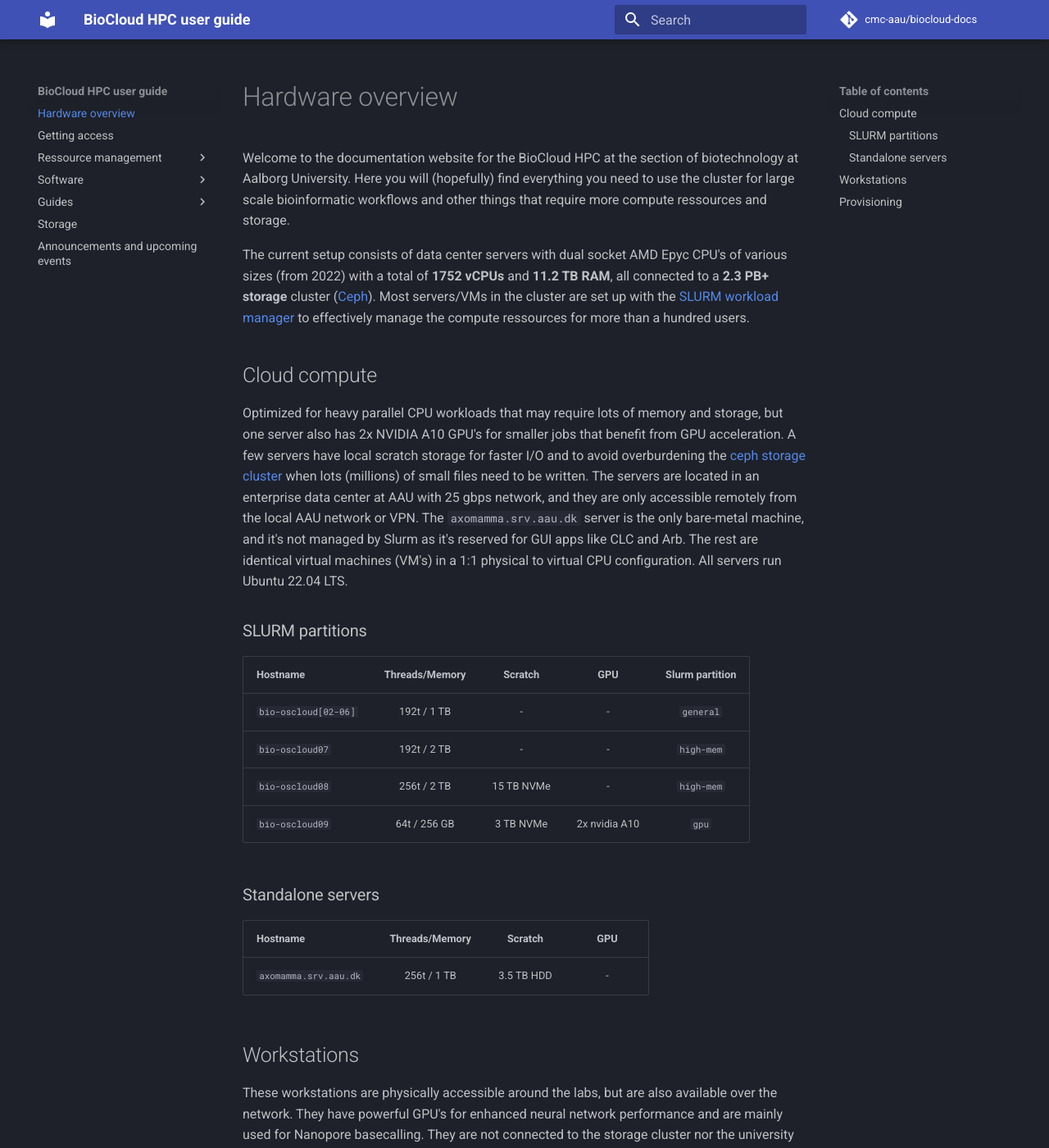
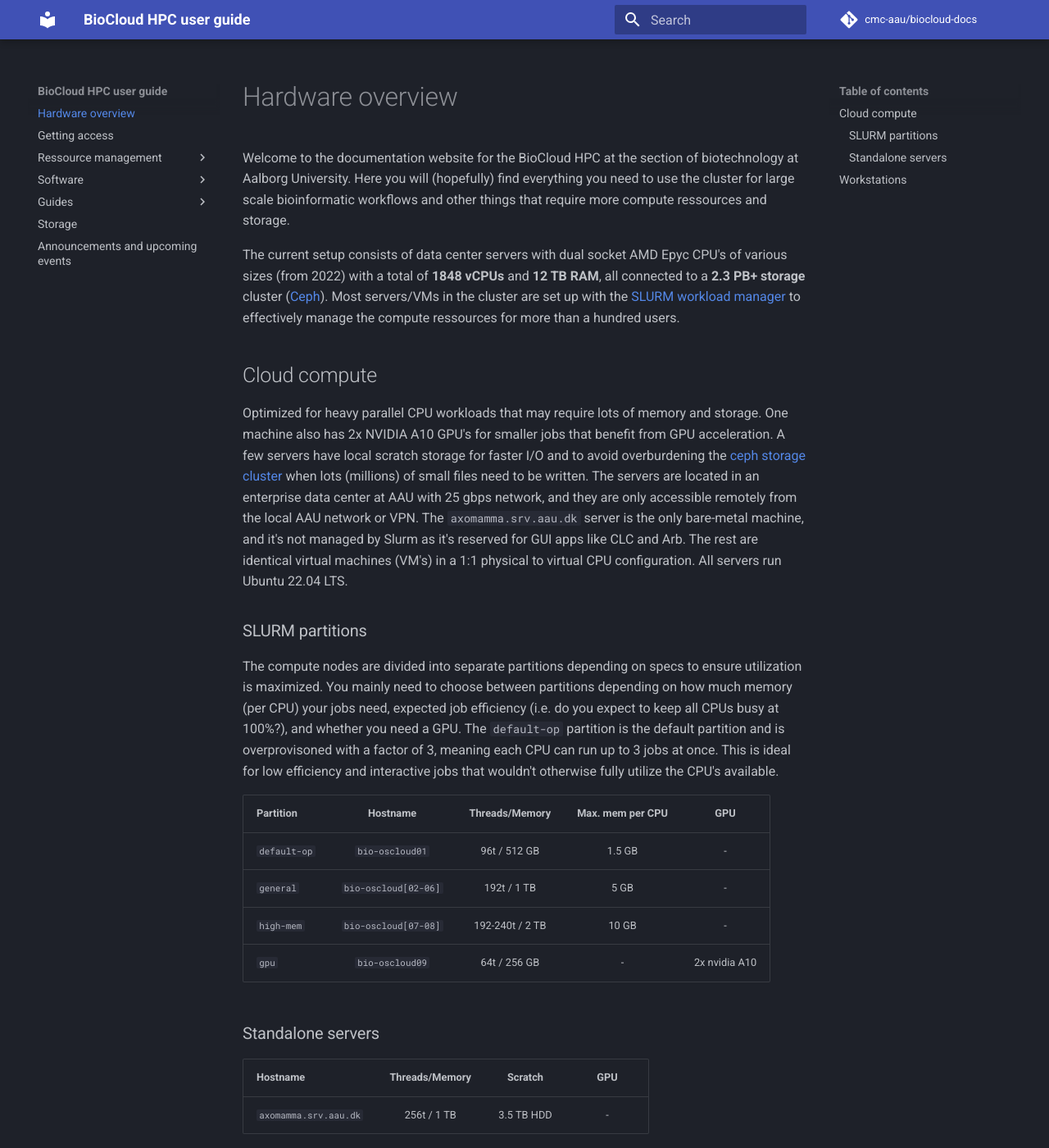
Before and after one commit to cmc-aau/hpc-docs, an MkDocs documentation site: the page built from docs/index.md, in a window 1280 px wide and 1400 px high. Shown: the whole window at 82% size. Built offline with MkDocs 1.6.1 and Material for MkDocs 9.7.7, drawn with Linux system fonts in a browser that asks for light colours; comment, search, counter and statistics services are not loaded; some of the changed text lies outside the part shown.

Commit message:
add overprovisioned partition + describe

```diff
--- a/docs/index.md
+++ b/docs/index.md
@@ -1,18 +1,20 @@
 # Hardware overview
 Welcome to the documentation website for the BioCloud HPC at the section of biotechnology at Aalborg University. Here you will (hopefully) find everything you need to use the cluster for large scale bioinformatic workflows and other things that require more compute ressources and storage.
 
-The current setup consists of data center servers with dual socket AMD Epyc CPU's of various sizes (from 2022) with a total of **1752 vCPUs** and **11.2 TB RAM**, all connected to a **2.3 PB+ storage** cluster ([Ceph](https://ceph.com/)). Most servers/VMs in the cluster are set up with the [SLURM workload manager](https://slurm.schedmd.com/archive/slurm-23.02.6/overview.html) to effectively manage the compute ressources for more than a hundred users.
+The current setup consists of data center servers with dual socket AMD Epyc CPU's of various sizes (from 2022) with a total of **1848 vCPUs** and **12 TB RAM**, all connected to a **2.3 PB+ storage** cluster ([Ceph](https://ceph.com/)). Most servers/VMs in the cluster are set up with the [SLURM workload manager](https://slurm.schedmd.com/archive/slurm-23.02.6/overview.html) to effectively manage the compute ressources for more than a hundred users.
 
 ## Cloud compute
-Optimized for heavy parallel CPU workloads that may require lots of memory and storage, but one server also has 2x NVIDIA A10 GPU's for smaller jobs that benefit from GPU acceleration. A few servers have local scratch storage for faster I/O and to avoid overburdening the [ceph storage cluster](storage.md) when lots (millions) of small files need to be written. The servers are located in an enterprise data center at AAU with 25 gbps network, and they are only accessible remotely from the local AAU network or VPN. The `axomamma.srv.aau.dk` server is the only bare-metal machine, and it's not managed by Slurm as it's reserved for GUI apps like CLC and Arb. The rest are identical virtual machines (VM's) in a 1:1 physical to virtual CPU configuration. All servers run Ubuntu 22.04 LTS.
+Optimized for heavy parallel CPU workloads that may require lots of memory and storage. One machine also has 2x NVIDIA A10 GPU's for smaller jobs that benefit from GPU acceleration. A few servers have local scratch storage for faster I/O and to avoid overburdening the [ceph storage cluster](storage.md) when lots (millions) of small files need to be written. The servers are located in an enterprise data center at AAU with 25 gbps network, and they are only accessible remotely from the local AAU network or VPN. The `axomamma.srv.aau.dk` server is the only bare-metal machine, and it's not managed by Slurm as it's reserved for GUI apps like CLC and Arb. The rest are identical virtual machines (VM's) in a 1:1 physical to virtual CPU configuration. All servers run Ubuntu 22.04 LTS.
 
 ### SLURM partitions
-| Hostname | Threads/Memory | Scratch | GPU | Slurm partition |
+The compute nodes are divided into separate partitions depending on specs to ensure utilization is maximized. You mainly need to choose between partitions depending on how much memory (per CPU) your jobs need, expected job efficiency (i.e. do you expect to keep all CPUs busy at 100%?), and whether you need a GPU. The `default-op` partition is the default partition and is overprovisoned with a factor of 3, meaning each CPU can run up to 3 jobs at once. This is ideal for low efficiency and interactive jobs that wouldn't otherwise fully utilize the CPU's available.
+
+| Partition | Hostname | Threads/Memory | Max. mem per CPU | GPU |
 | :--- | :---: | :---: | :---: | :---: |
-| `bio-oscloud[02-06]` |  192t / 1 TB | - | - | `general` |
-| `bio-oscloud07` | 192t / 2 TB | - | - | `high-mem` |
-| `bio-oscloud08` | 256t / 2 TB | 15 TB NVMe | - | `high-mem` |
-| `bio-oscloud09` | 64t / 256 GB | 3 TB NVMe | 2x  nvidia A10 | `gpu` |
+| `default-op` | `bio-oscloud01` |  96t / 512 GB | 1.5 GB | - |
+| `general` | `bio-oscloud[02-06]` |  192t / 1 TB | 5 GB | - |
+| `high-mem` | `bio-oscloud[07-08]` | 192-240t / 2 TB | 10 GB | - |
+| `gpu` | `bio-oscloud09` | 64t / 256 GB | - | 2x  nvidia A10 |
 
 ### Standalone servers
 | Hostname | Threads/Memory | Scratch | GPU |
@@ -22,12 +24,9 @@
 ## Workstations
 These workstations are physically accessible around the labs, but are also available over the network. They have powerful GPU's for enhanced neural network performance and are mainly used for Nanopore basecalling. They are not connected to the storage cluster nor the university Active Directory for user authentication.
 
-| Server name | IP   | Threads/Memory | GPU| CUDA cores total |
-| :---         | :---:  | :---: | :---: :|---: |
-| WS1         | 172.25.230.247 | 40t / 128 GB | 2x Nvidia RTX2080 Super | 6.144 |
-| WS2         | 172.25.230.249 | 32t / 96 GB | 1x Nvidia RTX4090 | 16.384 |
-| WS5         | 172.25.230.248  | 24t / 65 GB | 2x Nvidia RTX4090 | 32.768 |
-| GridION     | 172.25.230.240 | 16t / 64 GB | 1x Nvidia Quadro GV100 | 5.120 |
-
-## Provisioning
-If you want to know exact details about how everything is set up, refer to the [BioCloud ansible playbook](https://github.com/cmc-aau/biocloud). You need an invitation to the `cmc-aau` GitHub organization first since the repository is private for security reasons.
+| Server name | Threads/Memory | GPU| CUDA cores total |
+| :--- | :---: | :---: | :---: |
+| WS1       |  40t / 128 GB | 2x Nvidia RTX2080 Super | 6.144 |
+| WS2       |  32t / 96 GB | 1x Nvidia RTX4090 | 16.384 |
+| WS5       |  24t / 65 GB | 2x Nvidia RTX4090 | 32.768 |
+| GridION   |  16t / 64 GB | 1x Nvidia Quadro GV100 | 5.120 |
```
Also changed, not shown: docs/guides/snakemake/biocloud.md (+1 -1 lines), docs/slurm/request.md (+4 -2 lines).
